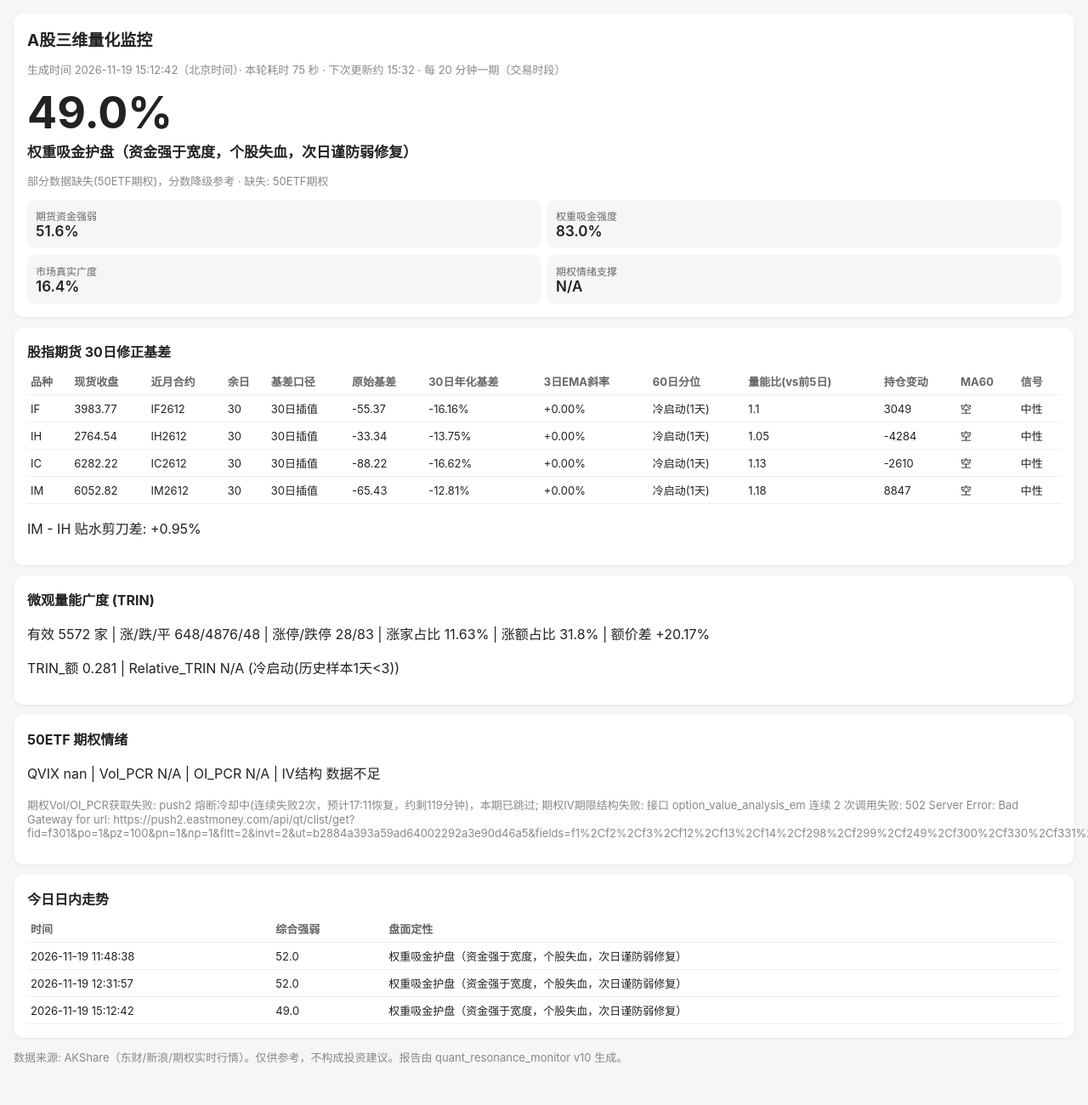
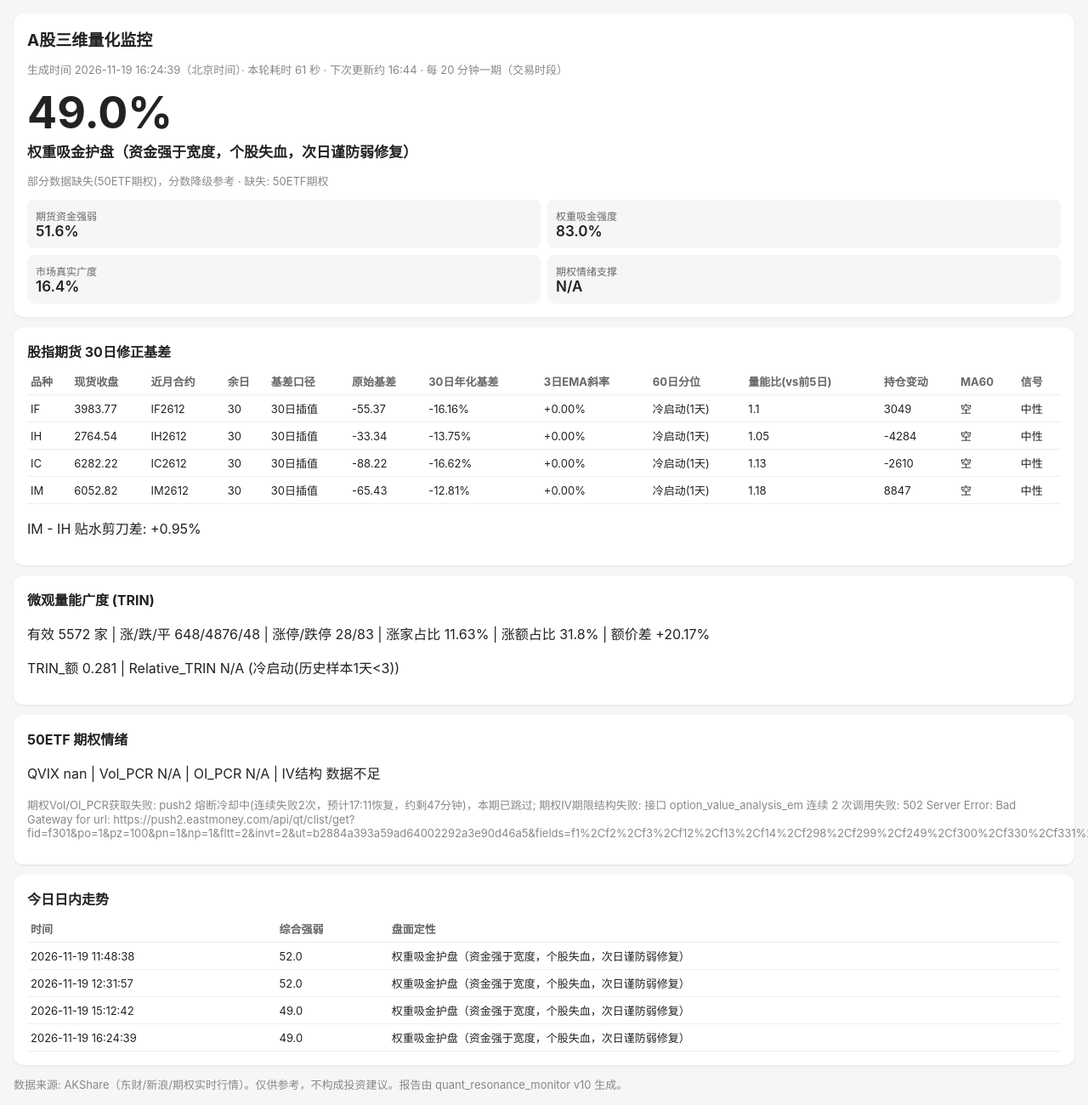
Before and after one commit to sleepy980wl/quant-resonance-monitor, a plain HTML site: page report/index.html in a window 1280 px wide. Shown: the top 1300 px of the page at 85% size. Drawn offline with Linux system fonts and the light colour scheme.

Commit message:
Monitor update 2026-11-19 08:24 UTC

```diff
--- a/monitor_data/intraday_strength_20261119.csv
+++ b/monitor_data/intraday_strength_20261119.csv
@@ -2,3 +2,4 @@ time,credibility,total_strength_pct,futures_pct,weight_capital_pct,breadth_pct,o
 2026-11-19 11:48:38,部分数据缺失(50ETF期权)，分数降级参考,52.0,51.6,81.9,28.3,,0.378,,17.66,-16.161,0.946,,,,权重吸金护盘（资金强于宽度，个股失血，次日谨防弱修复）
 2026-11-19 12:31:57,部分数据缺失(50ETF期权)，分数降级参考,52.0,51.6,81.9,28.3,,0.378,,17.66,-16.161,0.946,,,,权重吸金护盘（资金强于宽度，个股失血，次日谨防弱修复）
 2026-11-19 15:12:42,部分数据缺失(50ETF期权)，分数降级参考,49.0,51.6,83.0,16.4,,0.281,,20.17,-16.161,0.946,,,,权重吸金护盘（资金强于宽度，个股失血，次日谨防弱修复）
+2026-11-19 16:24:39,部分数据缺失(50ETF期权)，分数降级参考,49.0,51.6,83.0,16.4,,0.281,,20.17,-16.161,0.946,,,,权重吸金护盘（资金强于宽度，个股失血，次日谨防弱修复）
--- a/report/index.html
+++ b/report/index.html
@@ -18,7 +18,7 @@ th{color:#666} .scroll{overflow-x:auto}
 .grid b{display:block;font-size:12px;color:#666;font-weight:400} .grid span{font-size:17px;font-weight:600}
 </style></head><body>
 <div class="card"><h1>A股三维量化监控</h1>
-<p class="muted">生成时间 2026-11-19 15:12:42（北京时间）· 本轮耗时 75 秒 · 下次更新约 15:32 · 每 20 分钟一期（交易时段）</p>
+<p class="muted">生成时间 2026-11-19 16:24:39（北京时间）· 本轮耗时 61 秒 · 下次更新约 16:44 · 每 20 分钟一期（交易时段）</p>
 <div class="score">49.0%</div>
 <div class="regime">权重吸金护盘（资金强于宽度，个股失血，次日谨防弱修复）</div>
 <p class="muted">部分数据缺失(50ETF期权)，分数降级参考 · 缺失: 50ETF期权</p>
@@ -31,7 +31,7 @@ th{color:#666} .scroll{overflow-x:auto}
 
 <div class="card"><h2>股指期货 30日修正基差</h2><div class='scroll'><table><thead><tr><th>品种</th><th>现货收盘</th><th>近月合约</th><th>余日</th><th>基差口径</th><th>原始基差</th><th>30日年化基差</th><th>3日EMA斜率</th><th>60日分位</th><th>量能比(vs前5日)</th><th>持仓变动</th><th>MA60</th><th>信号</th></tr></thead><tbody><tr><td>IF</td><td>3983.77</td><td>IF2612</td><td>30</td><td>30日插值</td><td>-55.37</td><td>-16.16%</td><td>+0.00%</td><td>冷启动(1天)</td><td>1.1</td><td>3049</td><td>空</td><td>中性</td></tr><tr><td>IH</td><td>2764.54</td><td>IH2612</td><td>30</td><td>30日插值</td><td>-33.34</td><td>-13.75%</td><td>+0.00%</td><td>冷启动(1天)</td><td>1.05</td><td>-4284</td><td>空</td><td>中性</td></tr><tr><td>IC</td><td>6282.22</td><td>IC2612</td><td>30</td><td>30日插值</td><td>-88.22</td><td>-16.62%</td><td>+0.00%</td><td>冷启动(1天)</td><td>1.13</td><td>-2610</td><td>空</td><td>中性</td></tr><tr><td>IM</td><td>6052.82</td><td>IM2612</td><td>30</td><td>30日插值</td><td>-65.43</td><td>-12.81%</td><td>+0.00%</td><td>冷启动(1天)</td><td>1.18</td><td>8847</td><td>空</td><td>中性</td></tr></tbody></table></div><p>IM - IH 贴水剪刀差: +0.95%</p></div>
 <div class="card"><h2>微观量能广度 (TRIN)</h2><p>有效 5572 家 | 涨/跌/平 648/4876/48 | 涨停/跌停 28/83 | 涨家占比 11.63% | 涨额占比 31.8% | 额价差 +20.17%</p><p>TRIN_额 0.281 | Relative_TRIN N/A (冷启动(历史样本1天&lt;3))</p></div>
-<div class="card"><h2>50ETF 期权情绪</h2><p>QVIX nan | Vol_PCR N/A | OI_PCR N/A | IV结构 数据不足</p><p class='muted'>期权Vol/OI_PCR获取失败: push2 熔断冷却中(连续失败2次，预计17:11恢复，约剩119分钟)，本期已跳过; 期权IV期限结构失败: 接口 option_value_analysis_em 连续 2 次调用失败: 502 Server Error: Bad Gateway for url: https://push2.eastmoney.com/api/qt/clist/get?fid=f301&amp;po=1&amp;pz=100&amp;pn=1&amp;np=1&amp;fltt=2&amp;invt=2&amp;ut=b2884a393a59ad64002292a3e90d46a5&amp;fields=f1%2Cf2%2Cf3%2Cf12%2Cf13%2Cf14%2Cf298%2Cf299%2Cf249%2Cf300%2Cf330%2Cf331%2Cf332%2Cf333%2Cf334%2Cf335%2Cf336%2Cf301%2Cf152&amp;fs=m%3A10</p></div>
-<div class="card"><h2>今日日内走势</h2><div class='scroll'><table><thead><tr><th>时间</th><th>综合强弱</th><th>盘面定性</th></tr></thead><tbody><tr><td>2026-11-19 11:48:38</td><td>52.0</td><td>权重吸金护盘（资金强于宽度，个股失血，次日谨防弱修复）</td></tr><tr><td>2026-11-19 12:31:57</td><td>52.0</td><td>权重吸金护盘（资金强于宽度，个股失血，次日谨防弱修复）</td></tr><tr><td>2026-11-19 15:12:42</td><td>49.0</td><td>权重吸金护盘（资金强于宽度，个股失血，次日谨防弱修复）</td></tr></tbody></table></div></div>
+<div class="card"><h2>50ETF 期权情绪</h2><p>QVIX nan | Vol_PCR N/A | OI_PCR N/A | IV结构 数据不足</p><p class='muted'>期权Vol/OI_PCR获取失败: push2 熔断冷却中(连续失败2次，预计17:11恢复，约剩47分钟)，本期已跳过; 期权IV期限结构失败: 接口 option_value_analysis_em 连续 2 次调用失败: 502 Server Error: Bad Gateway for url: https://push2.eastmoney.com/api/qt/clist/get?fid=f301&amp;po=1&amp;pz=100&amp;pn=1&amp;np=1&amp;fltt=2&amp;invt=2&amp;ut=b2884a393a59ad64002292a3e90d46a5&amp;fields=f1%2Cf2%2Cf3%2Cf12%2Cf13%2Cf14%2Cf298%2Cf299%2Cf249%2Cf300%2Cf330%2Cf331%2Cf332%2Cf333%2Cf334%2Cf335%2Cf336%2Cf301%2Cf152&amp;fs=m%3A10</p></div>
+<div class="card"><h2>今日日内走势</h2><div class='scroll'><table><thead><tr><th>时间</th><th>综合强弱</th><th>盘面定性</th></tr></thead><tbody><tr><td>2026-11-19 11:48:38</td><td>52.0</td><td>权重吸金护盘（资金强于宽度，个股失血，次日谨防弱修复）</td></tr><tr><td>2026-11-19 12:31:57</td><td>52.0</td><td>权重吸金护盘（资金强于宽度，个股失血，次日谨防弱修复）</td></tr><tr><td>2026-11-19 15:12:42</td><td>49.0</td><td>权重吸金护盘（资金强于宽度，个股失血，次日谨防弱修复）</td></tr><tr><td>2026-11-19 16:24:39</td><td>49.0</td><td>权重吸金护盘（资金强于宽度，个股失血，次日谨防弱修复）</td></tr></tbody></table></div></div>
 <p class="muted">数据来源: AKShare（东财/新浪/期权实时行情）。仅供参考，不构成投资建议。报告由 quant_resonance_monitor v10 生成。</p>
 </body></html>
```
